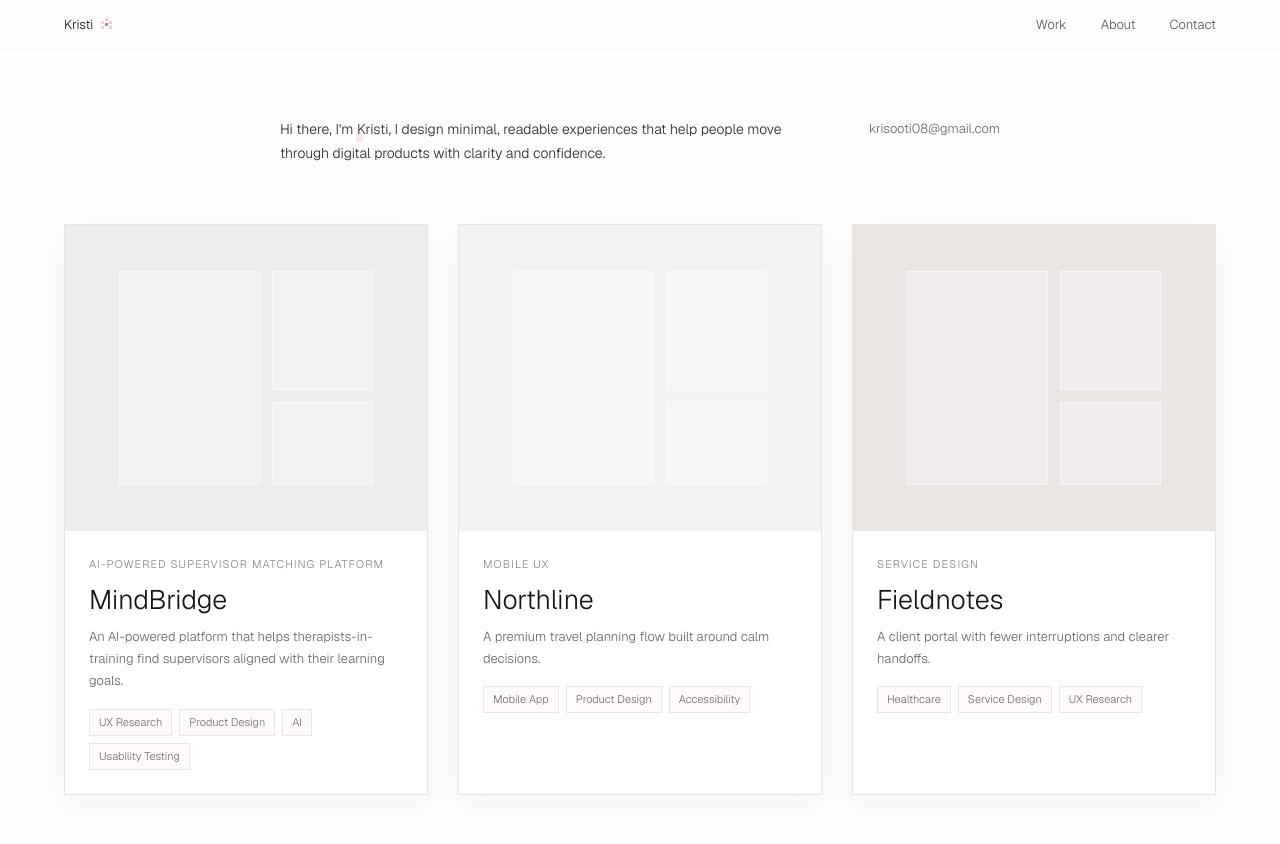
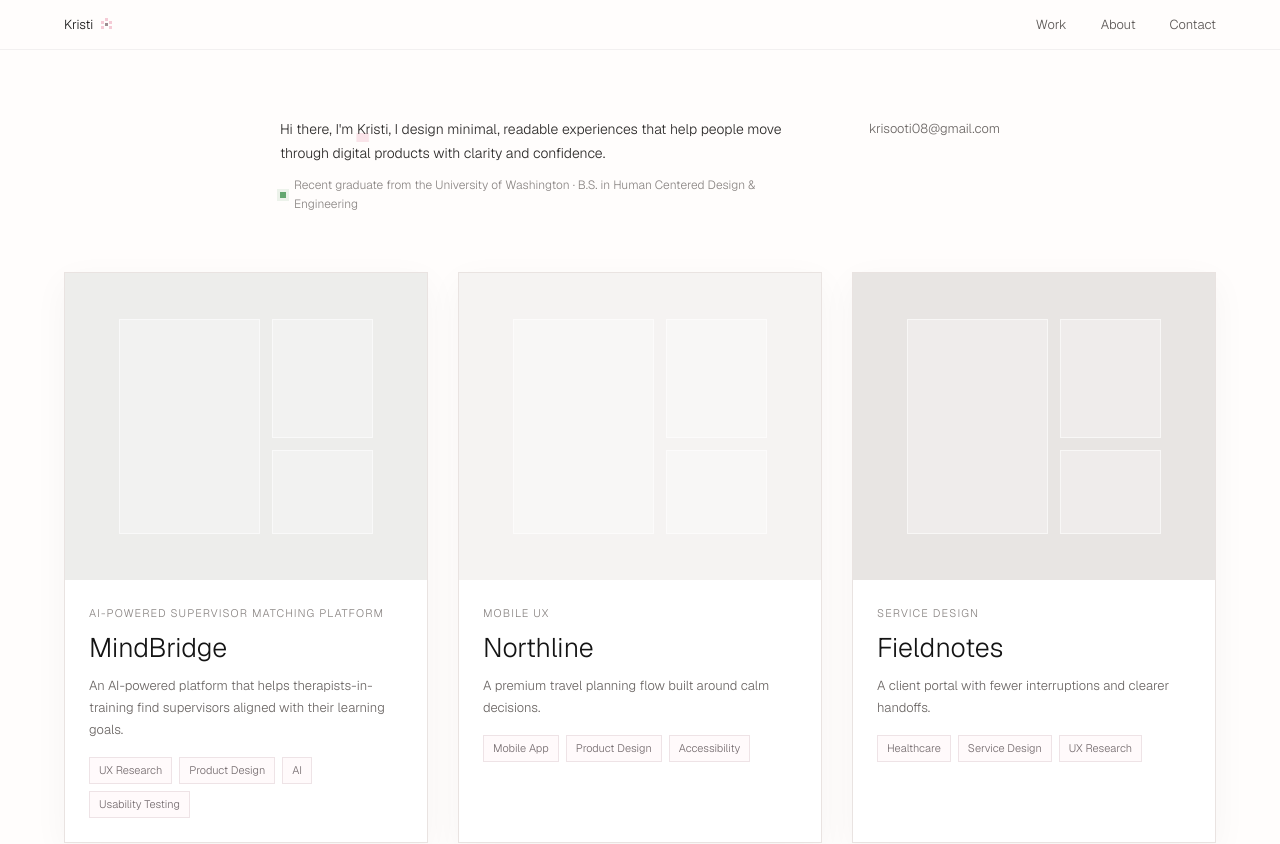
Before and after one commit to krisooti/Portfolio, a Next.js app: page / in a window 1280 px wide. Shown: the top 844 px of the page. Built offline with nearby package versions, Linux system fonts and the light colour scheme; no server answers.

Commit message:
Add homepage academic status

```diff
--- a/app/globals.css
+++ b/app/globals.css
@@ -153,6 +153,18 @@ html {
   }
 }
 
+@keyframes status-fade-up {
+  from {
+    opacity: 0;
+    transform: translateY(6px);
+  }
+
+  to {
+    opacity: 1;
+    transform: translateY(0);
+  }
+}
+
 .nav-links {
   display: flex;
   align-items: center;
@@ -207,6 +219,28 @@ html {
   font-size: 14px;
   font-weight: 300;
   line-height: 1.7;
+}
+
+.intro-status {
+  display: inline-flex;
+  align-items: center;
+  gap: 8px;
+  max-width: 560px;
+  margin: 10px 0 0;
+  color: #8a8583;
+  font-size: 12px;
+  font-weight: 300;
+  line-height: 1.6;
+  opacity: 0;
+  animation: status-fade-up 560ms ease 380ms forwards;
+}
+
+.intro-status span {
+  width: 6px;
+  height: 6px;
+  flex: 0 0 auto;
+  background: #63a66f;
+  box-shadow: 0 0 0 3px rgba(99, 166, 111, 0.12);
 }
 
 .intro-email {
@@ -1007,6 +1041,10 @@ html {
     grid-template-columns: 1fr;
   }
 
+  .intro-status {
+    align-items: flex-start;
+  }
+
   .site-footer {
     flex-direction: column;
     gap: 8px;
--- a/app/page.tsx
+++ b/app/page.tsx
@@ -32,6 +32,11 @@ export default function Home() {
               I design minimal, readable experiences that help people move
               through digital products with clarity and confidence.
             </h1>
+            <p className="intro-status">
+              <span aria-hidden="true" />
+              Recent graduate from the University of Washington · B.S. in Human
+              Centered Design &amp; Engineering
+            </p>
           </div>
           <a className="intro-email" href="mailto:krisooti08@gmail.com">
             krisooti08@gmail.com
```
Also changed, not shown: 1 other file (tests, documents, lock files or other folders).
